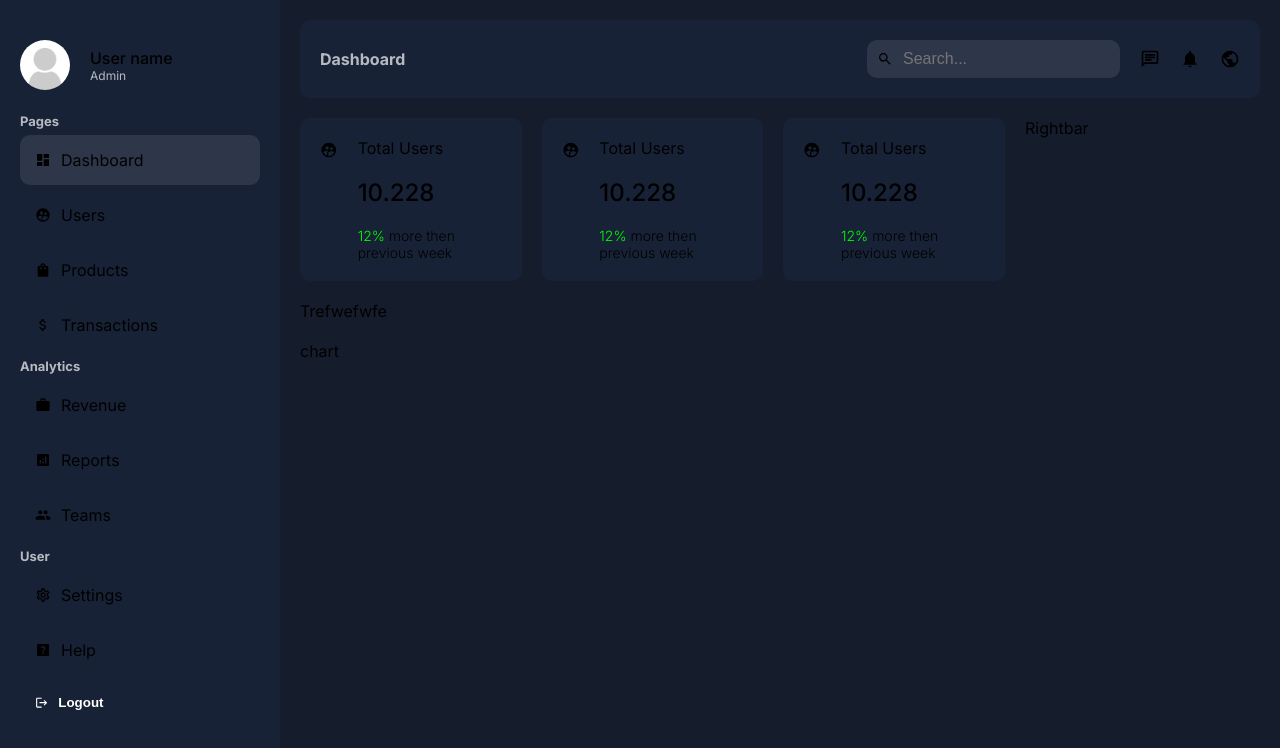
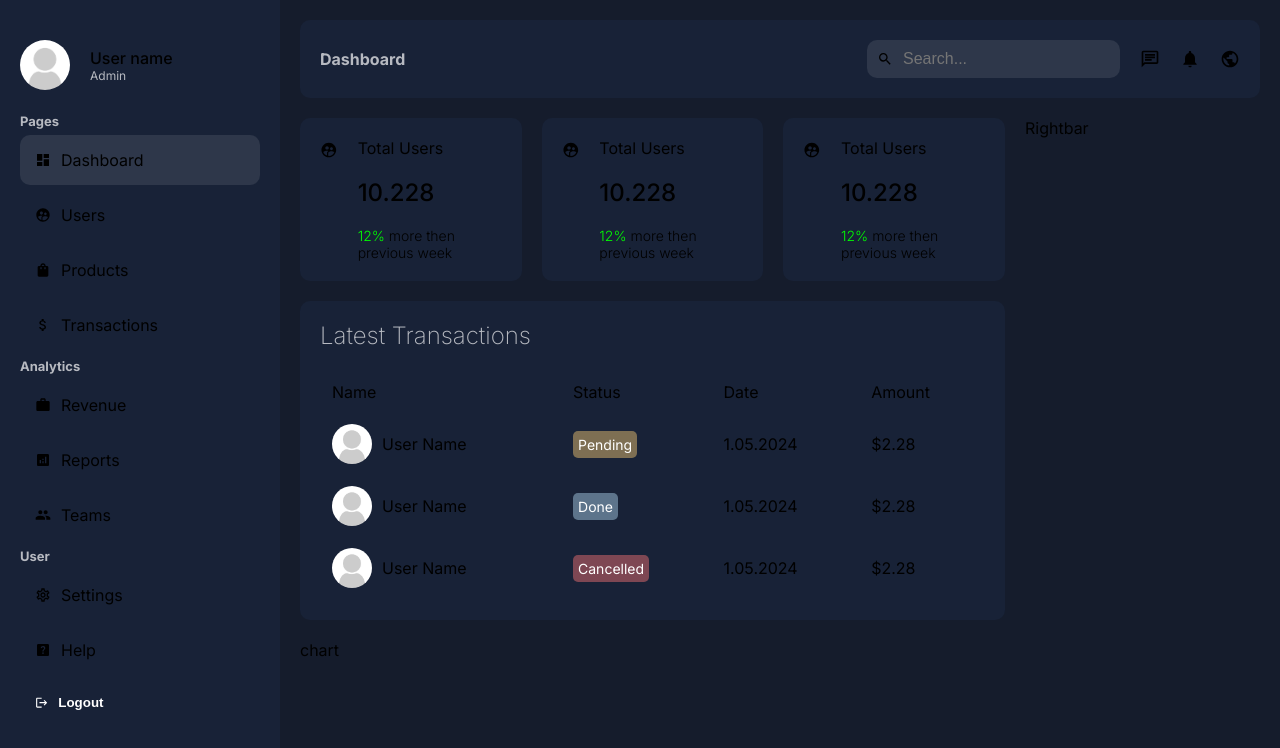
Before and after one commit to DenisDK/Admin-Dashboard, a Next.js app: page /dashboard in a window 1280 px wide. Shown: the top 748 px of the page. Built offline with nearby package versions, Linux system fonts and the light colour scheme.

Commit message:
Create Transactions

```diff
--- a/src/app/ui/dashboard/transactions/Transactions.jsx
+++ b/src/app/ui/dashboard/transactions/Transactions.jsx
@@ -1,8 +1,62 @@
 import React from 'react'
 import style from './transactions.module.css'
+import Image from 'next/image'
 
 export const Transactions = () => {
   return (
-    <div>Trefwefwfe</div>
+    <div className={style.container}>
+      <h2 className={style.title}>Latest Transactions</h2>
+      <table className={style.table}>
+         <thead>
+            <tr>
+               <td>Name</td>
+               <td>Status</td>
+               <td>Date</td>
+               <td>Amount</td>
+            </tr>
+         </thead>
+         <tbody>
+            <tr>
+               <td>
+                  <div className={style.user}>
+                     <Image src='/noavatar.png' alt='User logo' width={40} height={40} className={style.userImage} />
+                     User Name
+                  </div>
+               </td>
+               <td>
+                  <span className={`${style.status} ${style.pending}`}>Pending</span>
+               </td>
+               <td>1.05.2024</td>
+               <td>$2.28</td>
+            </tr>
+            <tr>
+               <td>
+                  <div className={style.user}>
+                     <Image src='/noavatar.png' alt='User logo' width={40} height={40} className={style.userImage} />
+                     User Name
+                  </div>
+               </td>
+               <td>
+                  <span className={`${style.status} ${style.done}`}>Done</span>
+               </td>
+               <td>1.05.2024</td>
+               <td>$2.28</td>
+            </tr>
+            <tr>
+               <td>
+                  <div className={style.user}>
+                     <Image src='/noavatar.png' alt='User logo' width={40} height={40} className={style.userImage} />
+                     User Name
+                  </div>
+               </td>
+               <td>
+                  <span className={`${style.status} ${style.cancelled}`}>Cancelled</span>
+               </td>
+               <td>1.05.2024</td>
+               <td>$2.28</td>
+            </tr>
+         </tbody>
+      </table>
+    </div>
   )
 }
```
